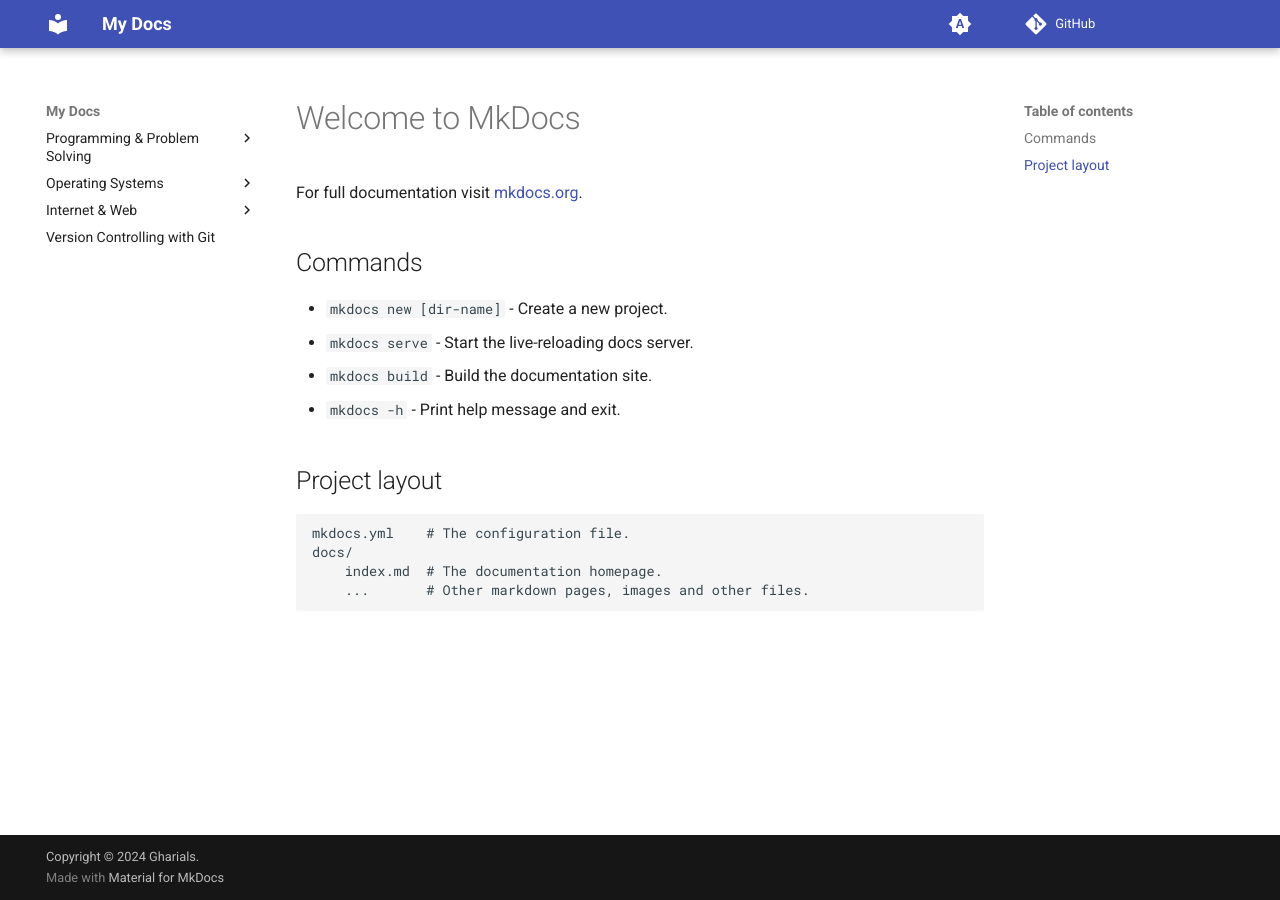
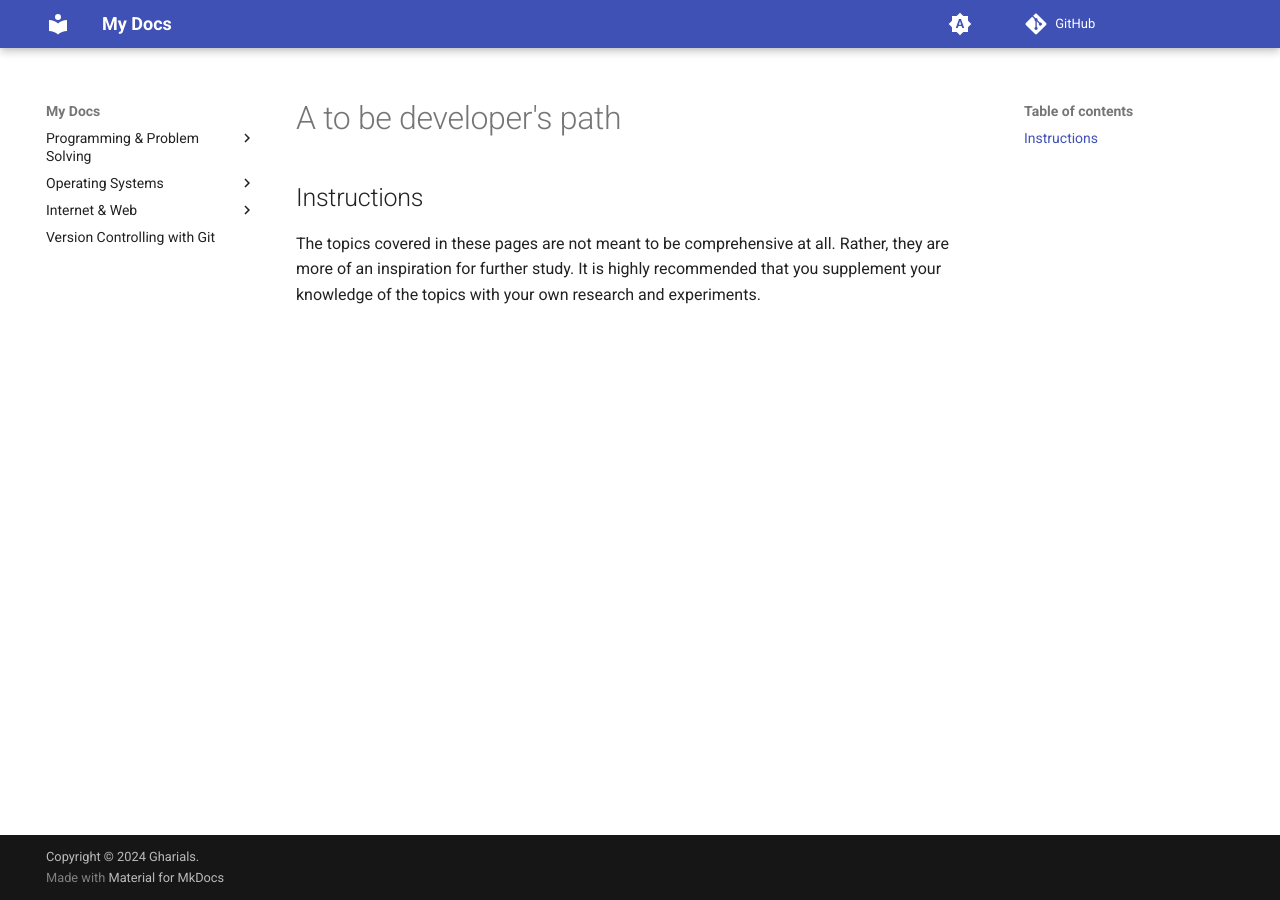
Before and after one commit to gharials/dev-path, an MkDocs documentation site: the page built from docs/index.md, in a window 1280 px wide. Built offline with MkDocs 1.6.1 and Material for MkDocs 9.7.7, drawn with Linux system fonts in a browser that asks for light colours; comment, search, counter and statistics services are not loaded.

Commit message:
'index': updated default content.

```diff
--- a/docs/index.md
+++ b/docs/index.md
@@ -1,17 +1,5 @@
-# Welcome to MkDocs
+# A to be developer's path
 
-For full documentation visit [mkdocs.org](https://www.mkdocs.org).
+## Instructions
 
-## Commands
-
-* `mkdocs new [dir-name]` - Create a new project.
-* `mkdocs serve` - Start the live-reloading docs server.
-* `mkdocs build` - Build the documentation site.
-* `mkdocs -h` - Print help message and exit.
-
-## Project layout
-
-    mkdocs.yml    # The configuration file.
-    docs/
-        index.md  # The documentation homepage.
-        ...       # Other markdown pages, images and other files.
+The topics covered in these pages are not meant to be comprehensive at all. Rather, they are more of an inspiration for further study. It is highly recommended that you supplement your knowledge of the topics with your own research and experiments.
```
